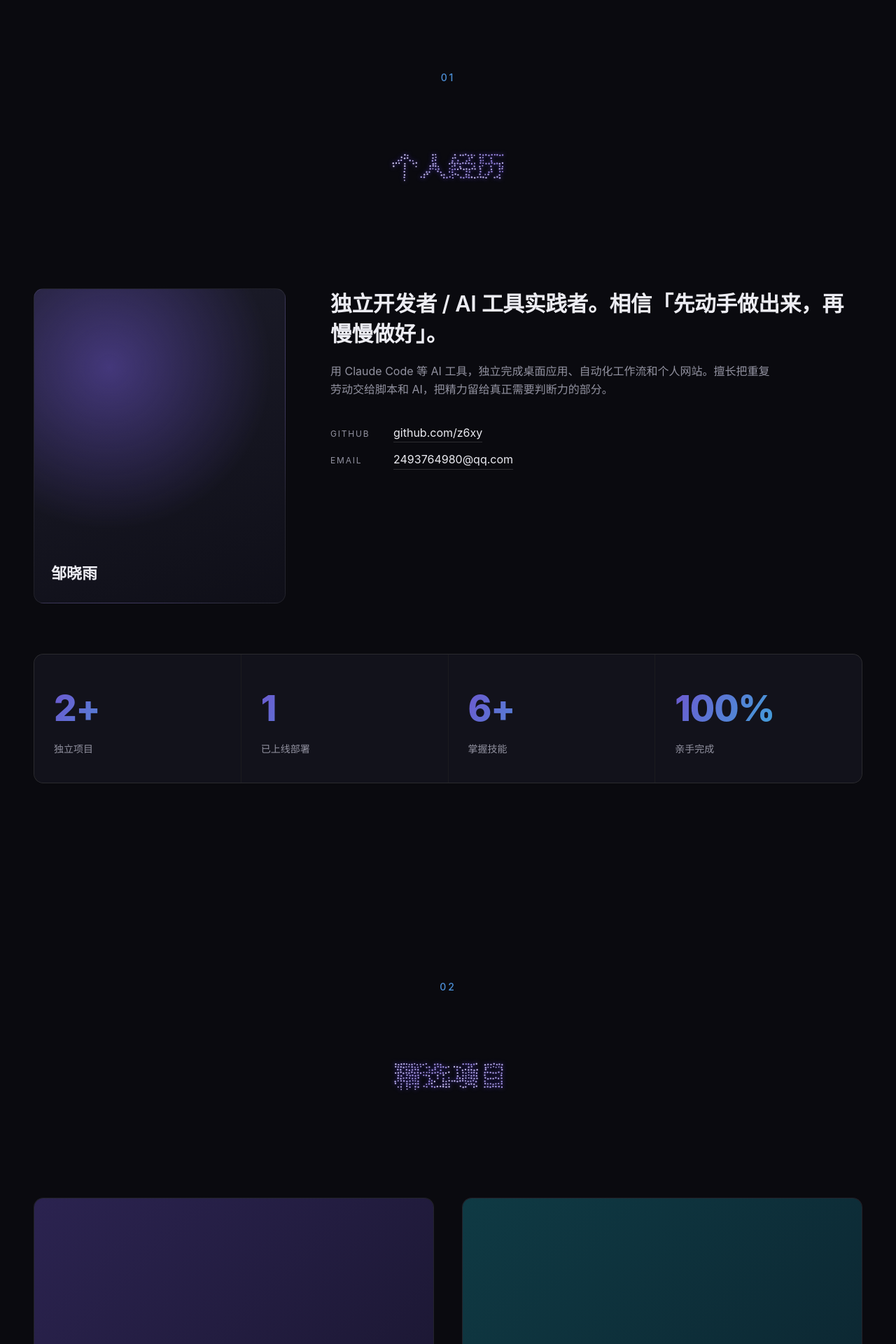
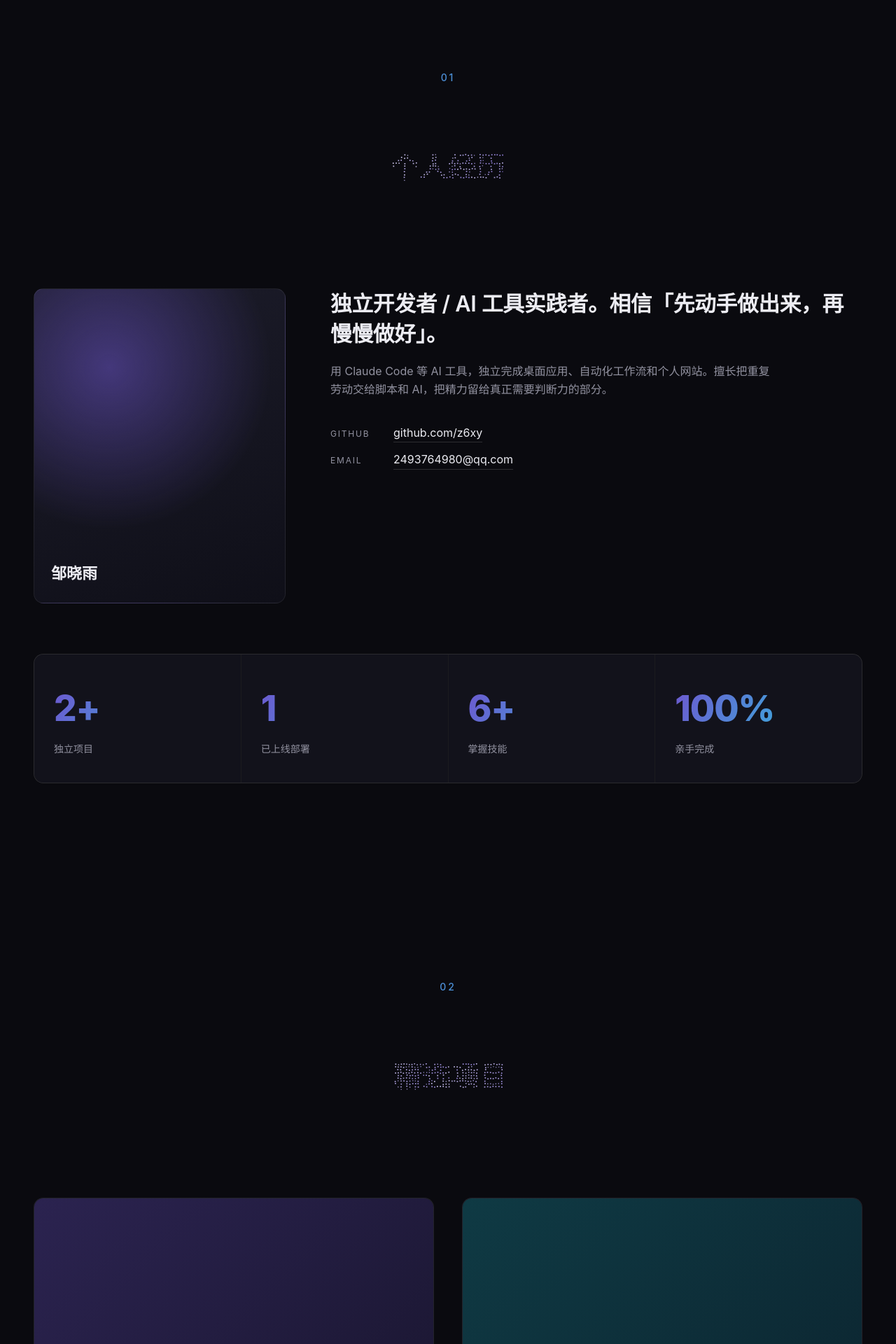
Before and after one commit to z6xy/portfolio, a React (Vite) app: page / in a window 1280 px wide. Shown: the part 840-2760 px from the top of the page at 70% size. Built offline with nearby package versions, Linux system fonts and the light colour scheme.

Commit message:
tweak: 粒子标题调细、去光晕，更清晰

```diff
--- a/src/components/About.jsx
+++ b/src/components/About.jsx
@@ -22,7 +22,7 @@ export default function About() {
           <h2 className="section-title">
             <span className="section-title__num">01</span>
             <div className="section-title__tech">
-              <ParticleText text="个人经历" color="#ececf2" highlightColor="#6e56cf" fontSize="clamp(28px, 3.2vw, 52px)" fontWeight={700} />
+              <ParticleText text="个人经历" particleSize={1.4} glow={false} color="#ececf2" highlightColor="#6e56cf" fontSize="clamp(28px, 3.2vw, 52px)" fontWeight={700} />
             </div>
           </h2>
         </Reveal>
--- a/src/components/Capabilities.jsx
+++ b/src/components/Capabilities.jsx
@@ -33,7 +33,7 @@ export default function Capabilities() {
           <h2 className="section-title">
             <span className="section-title__num">03</span>
             <div className="section-title__tech">
-              <ParticleText text="个人优势" color="#ececf2" highlightColor="#6e56cf" fontSize="clamp(28px, 3.2vw, 52px)" fontWeight={700} />
+              <ParticleText text="个人优势" particleSize={1.4} glow={false} color="#ececf2" highlightColor="#6e56cf" fontSize="clamp(28px, 3.2vw, 52px)" fontWeight={700} />
             </div>
           </h2>
         </Reveal>
--- a/src/components/Works.jsx
+++ b/src/components/Works.jsx
@@ -27,7 +27,7 @@ export default function Works() {
           <h2 className="section-title">
             <span className="section-title__num">02</span>
             <div className="section-title__tech">
-              <ParticleText text="精选项目" color="#ececf2" highlightColor="#6e56cf" fontSize="clamp(28px, 3.2vw, 52px)" fontWeight={700} />
+              <ParticleText text="精选项目" particleSize={1.4} glow={false} color="#ececf2" highlightColor="#6e56cf" fontSize="clamp(28px, 3.2vw, 52px)" fontWeight={700} />
             </div>
           </h2>
         </Reveal>
```
